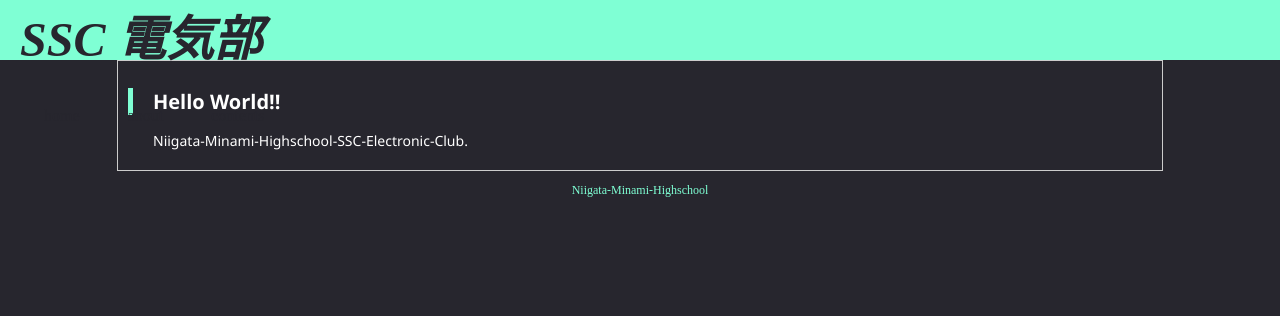
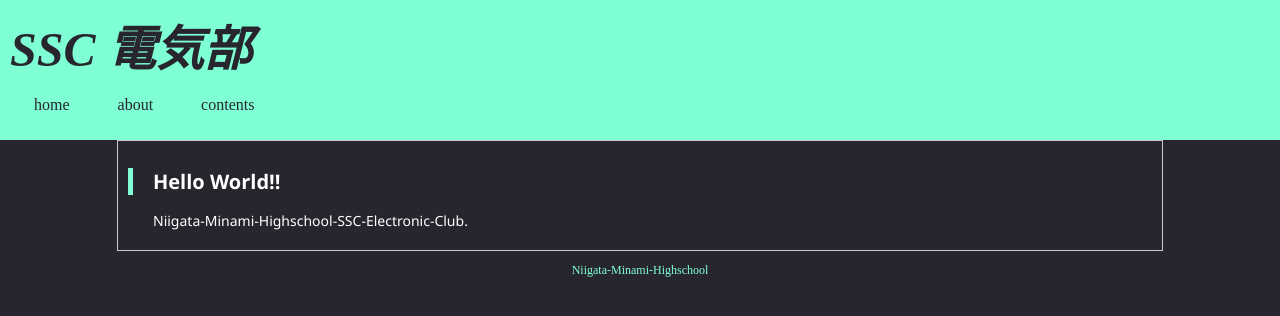
Before and after one commit to denkinigmin/denkinet, a plain HTML site: page index.html in a window 1280 px wide. Drawn offline with Linux system fonts and the light colour scheme.

Commit message:
Update stylesheet.css

```diff
--- a/stylesheet.css
+++ b/stylesheet.css
@@ -6,10 +6,8 @@ body{
 }
 #header{
   background-color:aquamarine;
-  height: 60px;
-  color: #FFF;
-  padding: 0 20px;
-  line-height: 60px;
+  padding: 10px;
+
 }
 
 #header >h1{
```
